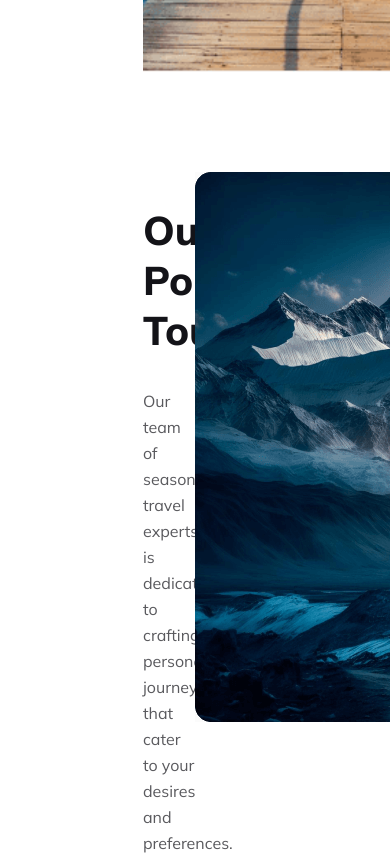
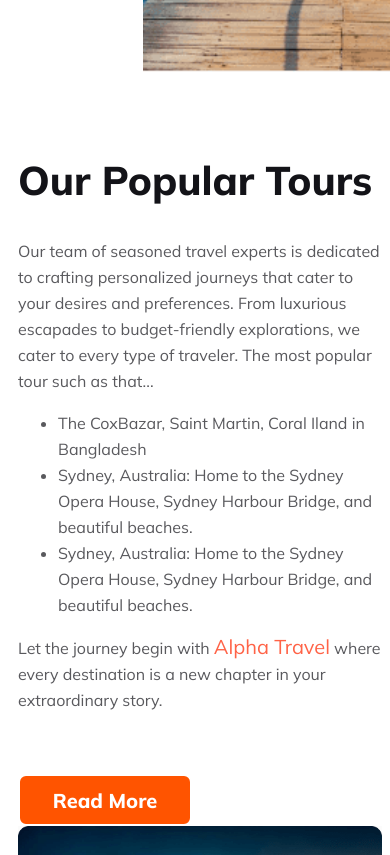
Before and after one commit to CseRashed/Travel-Explorer, a plain HTML site: page index.html in a window 390 px wide. Shown: the part 1291-2146 px from the top of the page. Drawn offline with Linux system fonts and the light colour scheme.

Commit message:
section-1 Responsive Our Popular Tours

```diff
--- a/Style/responsive.css
+++ b/Style/responsive.css
@@ -9,4 +9,21 @@
     .nav-container ul{
         flex-direction: column;
     }
+
+    .section-1{
+        flex-direction: column;
+        margin: 0px 0px;
+        margin-left: 10px;
+        align-items: center;
+        padding: auto;
+    }
+    .section-1-container{
+        margin-left: 0px;
+        text-align: left;
+        width: 100%;
+    }
+    .section-1 img{
+        width: 100%;
+    }
+
 }
```
